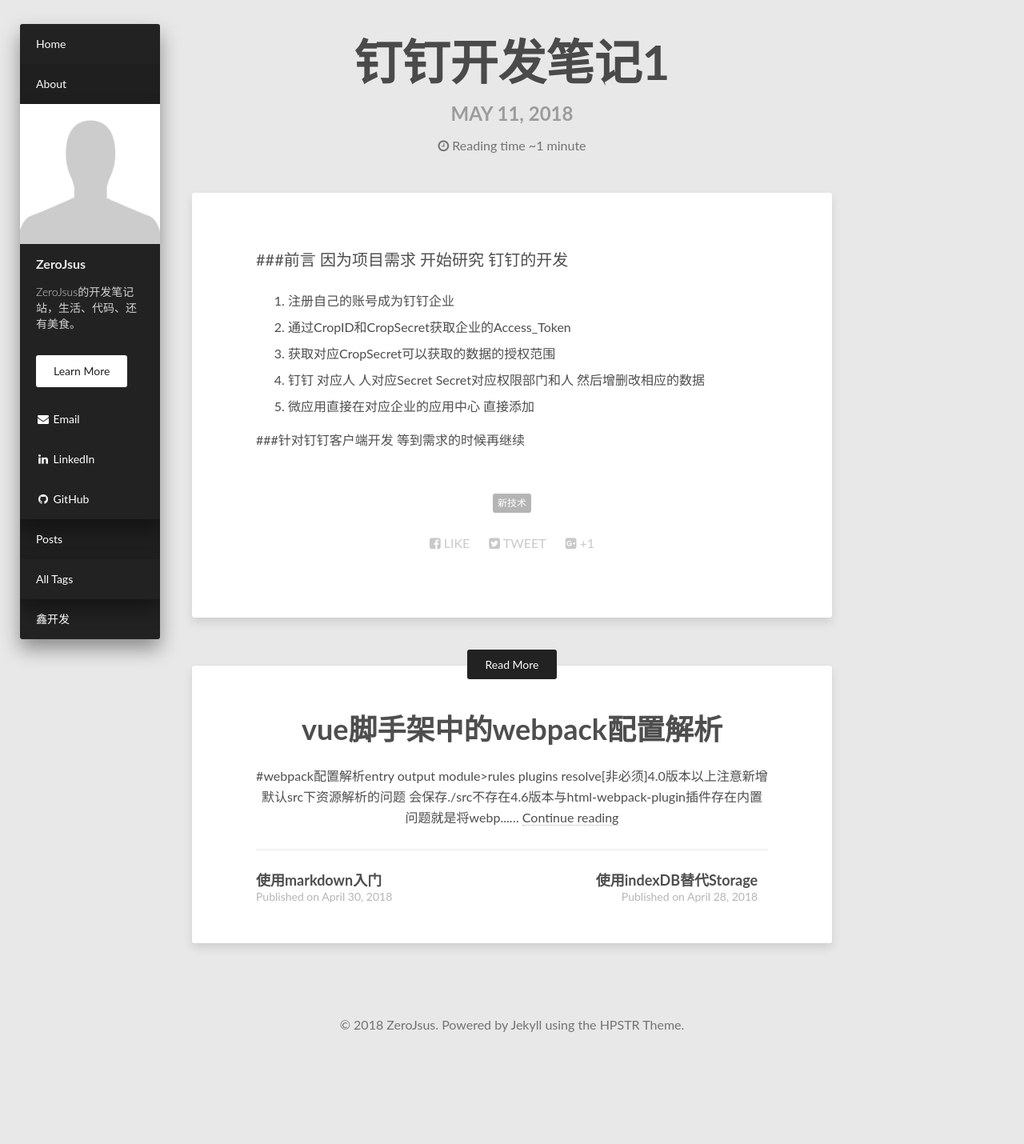
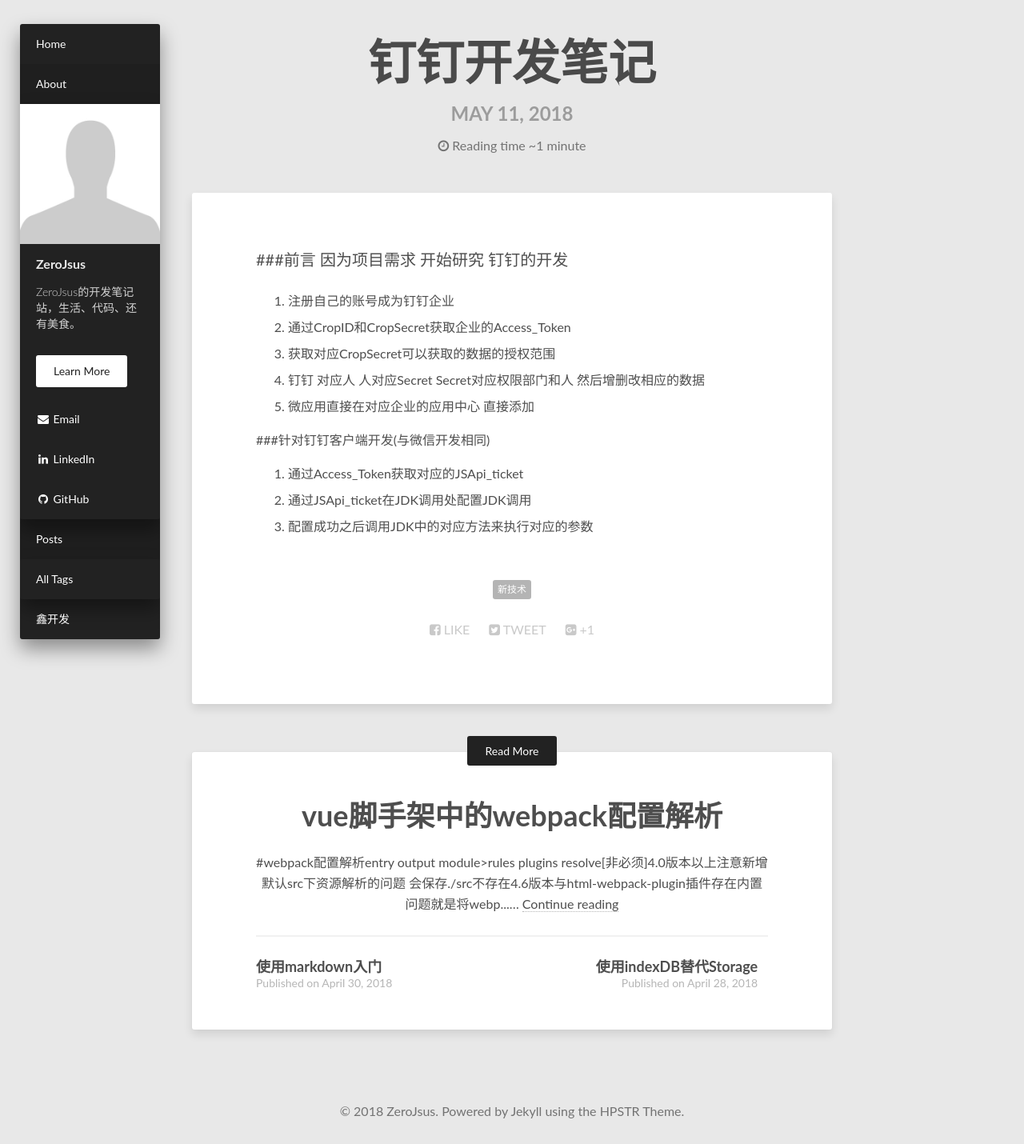
Before and after one commit to ZeroJsus/ZeroJsus.github.io, a Jekyll site: the page built from _posts/2018-5-11-钉钉开发笔记.markdown, in a window 1280 px wide. Shown: the whole page at 80% size. Built offline with Jekyll 4.4.1, drawn with Linux system fonts in a browser that asks for light colours; nearby versions of some CDN libraries; before the commit the page ends 1322 px from its top, so only the background shows below that.

Commit message:
'update'

```diff
--- a/_drafts/weekly5.markdown
+++ b/_drafts/weekly5.markdown
@@ -17,3 +17,5 @@
 
 webpack基础知识复习，进阶学习中
 当前框架能否进入多语言 能 vue-i18n
+
+[js事件队列的解析](https://juejin.im/post/5aa8a07cf265da238a3022a4)
--- a/_drafts/weekly7.markdown
+++ b/_drafts/weekly7.markdown
@@ -15,3 +15,9 @@
 6.  arr.filter(callback) //处理数组使数组只返回满足callback条件的内容
 7.  arr.map(callback) //对数组中所有的值都进行callback操作 返回一个每个arr中的值都被处理过后的新数组
 8.  arr.reduce(callback) //callback中可以指定让数组中对应数值进行操作的方法
+
+iframe熟悉 iframe加载完成后执行的事件onload只能获取到对应iframe中全局的对象或者window.onload之后的对象
+iframe中的属性有 contentWindow 获取目标iframe中的Window对象 => 只能获取到
+                contentDocument 获取目标iframe中的Document对象
+
+[Sass语法复习](https://www.sass.hk/docs/#t7-3-6)
--- a/_posts/2018-5-11-钉钉开发笔记1.markdown
+++ b/_posts/2018-5-11-钉钉开发笔记.markdown
@@ -1,6 +1,6 @@
 ---
 layout: post
-title: '钉钉开发笔记1'
+title: '钉钉开发笔记'
 date: 2018-5-11 23:00:00 +0800
 categories: blog
 tags: '新技术'
@@ -13,4 +13,7 @@
 4.  钉钉 对应人 人对应Secret Secret对应权限部门和人 然后增删改相应的数据
 5.  微应用直接在对应企业的应用中心 直接添加
 
-###针对钉钉客户端开发 等到需求的时候再继续
+###针对钉钉客户端开发(与微信开发相同)
+1.  通过Access_Token获取对应的JSApi_ticket
+2.  通过JSApi_ticket在JDK调用处配置JDK调用
+3.  配置成功之后调用JDK中的对应方法来执行对应的参数
```
